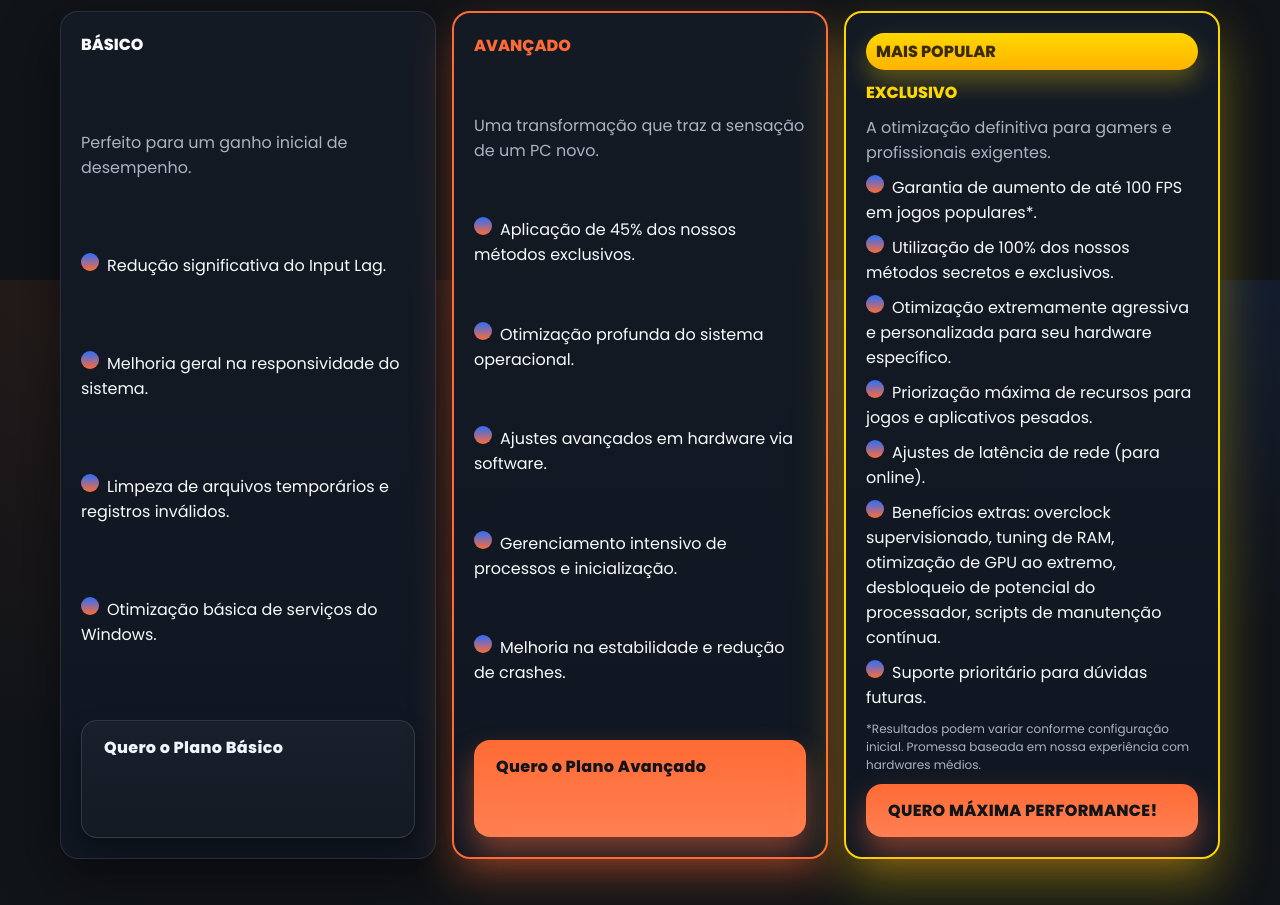
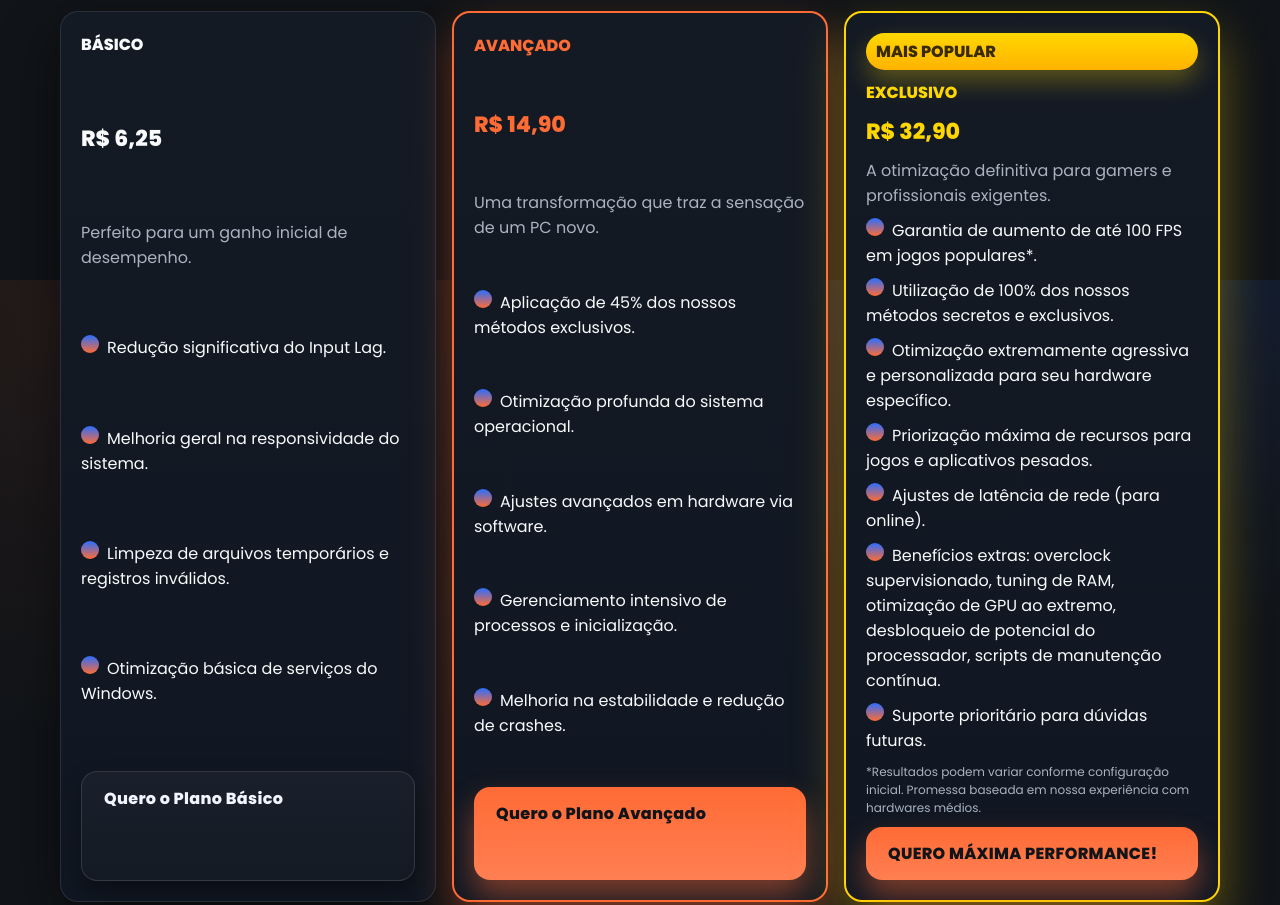
Before and after one commit to NotThisLuckas/AltaOptimizer, a plain HTML site: page index.html in a window 1280 px wide. Shown: the part 1320-2225 px from the top of the page. Drawn offline with Linux system fonts and the light colour scheme.

Commit message:
index.html

```diff
--- a/index.html
+++ b/index.html
@@ -89,6 +89,7 @@
     <div class="grid-3">
       <div class="card plan">
         <div class="title">BÁSICO</div>
+        <div style="font-size:22px; font-weight:800">R$ 6,25</div>
         <div class="muted">Perfeito para um ganho inicial de desempenho.</div>
         <div><span class="check"></span>Redução significativa do Input Lag.</div>
         <div><span class="check"></span>Melhoria geral na responsividade do sistema.</div>
@@ -98,6 +99,7 @@
       </div>
       <div class="card plan" style="border:2px solid var(--primary); box-shadow: 0 18px 40px rgba(255,107,53,0.35)">
         <div class="title" style="color:var(--primary)">AVANÇADO</div>
+        <div style="font-size:22px; font-weight:800; color:var(--primary)">R$ 14,90</div>
         <div class="muted">Uma transformação que traz a sensação de um PC novo.</div>
         <div><span class="check"></span>Aplicação de 45% dos nossos métodos exclusivos.</div>
         <div><span class="check"></span>Otimização profunda do sistema operacional.</div>
@@ -109,6 +111,7 @@
       <div class="card plan" style="border:2px solid #ffd700; box-shadow: 0 24px 50px rgba(255,215,0,0.35)">
         <div class="badge">MAIS POPULAR</div>
         <div class="title" style="color:#ffd700">EXCLUSIVO</div>
+        <div style="font-size:22px; font-weight:800; color:#ffd700">R$ 32,90</div>
         <div class="muted">A otimização definitiva para gamers e profissionais exigentes.</div>
         <div><span class="check"></span>Garantia de aumento de até 100 FPS em jogos populares*.</div>
         <div><span class="check"></span>Utilização de 100% dos nossos métodos secretos e exclusivos.</div>
```
